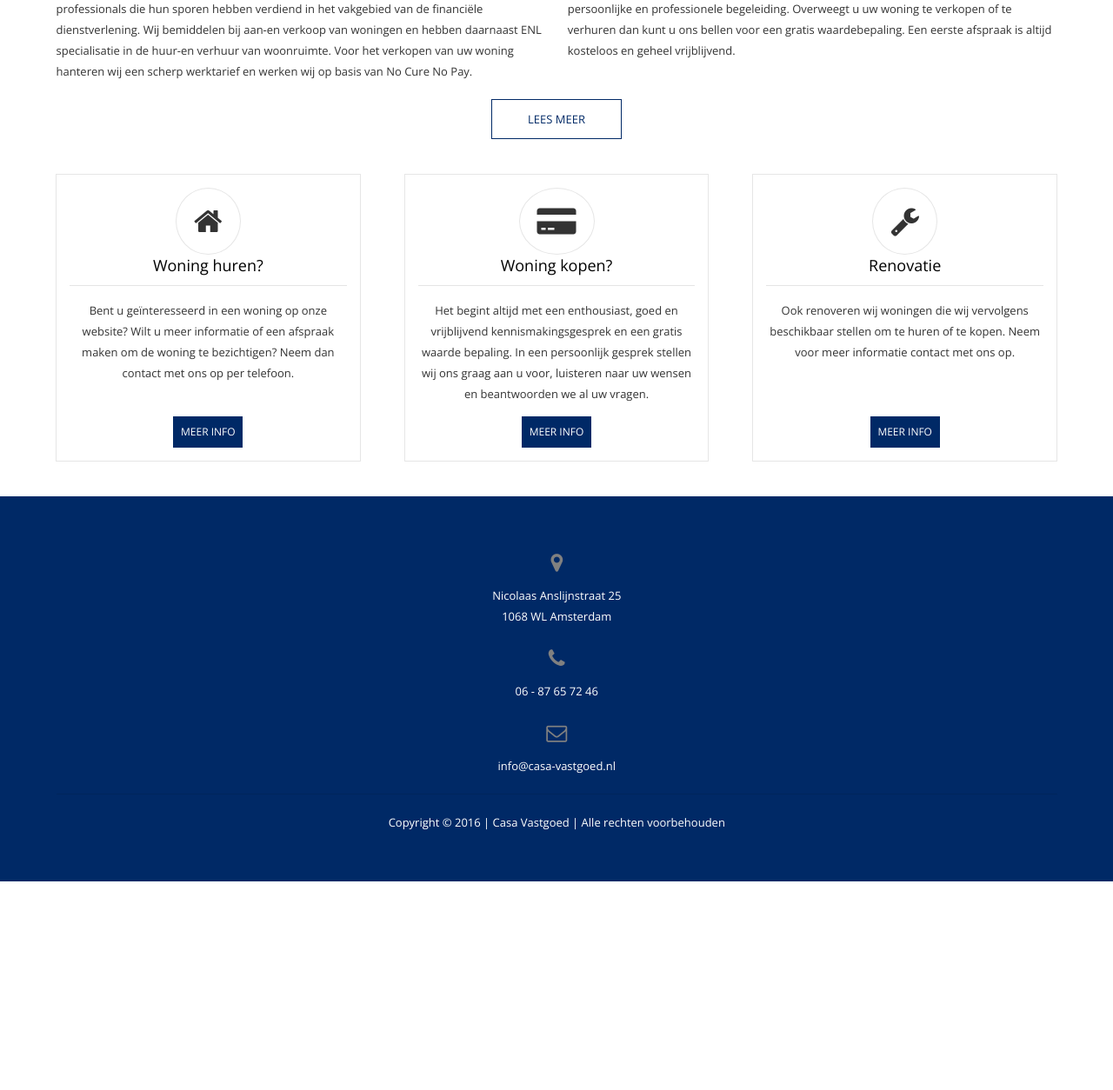
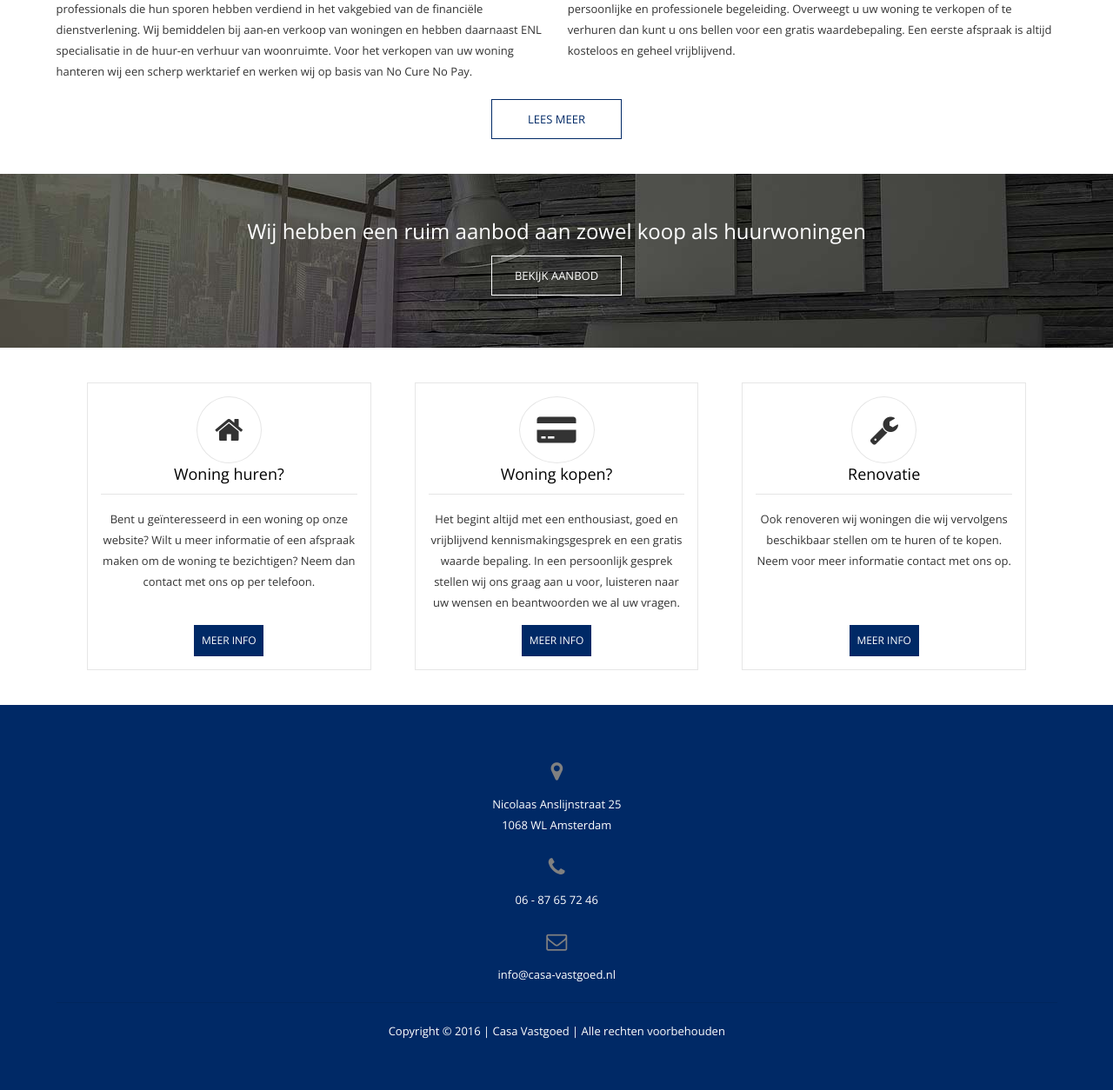
Before and after one commit to Richinel/casavastgoed_git, a PHP site: page / in a window 1280 px wide. Shown: the part 538-1792 px from the top of the page at 87% size. Before the commit the page ends 1552 px from the top, so only its background shows below. Run offline with PHP 8.4, Linux system fonts and the light colour scheme.

Commit message:
End of the day commit (Desktop)

```diff
--- a/assets/css/main.css
+++ b/assets/css/main.css
@@ -33,6 +33,20 @@ a:hover {
 .btn:hover {
   background-color: #002966;
   color: white;
+}
+.btn_white {
+  border: 1px solid white;
+  max-width: 150px;
+  width: 90%;
+  padding: 10px 0;
+  text-align: center;
+  text-transform: uppercase;
+  color: white;
+  transition: 75ms ease-in;
+}
+.btn_white:hover {
+  background-color: white;
+  color: black;
 }
 .btn-sm {
   padding: 5px 0;
@@ -128,8 +142,22 @@ a:hover {
 .main_info .wrapper .btn {
   margin: 20px auto 0px auto;
 }
+.contact_div {
+  background: url('../images/realestate.jpg');
+  background-size: 100%;
+  background-position: center center;
+  min-height: 200px;
+  padding: 50px 0;
+}
+.contact_div .wrapper h3 {
+  color: white;
+  text-align: center;
+}
+.contact_div .wrapper .btn_white {
+  margin: auto;
+}
 .information_blocks {
-  padding-bottom: 40px;
+  padding: 40px;
 }
 .information_blocks .wrapper .row {
   margin: 0 !important;
@@ -184,13 +212,6 @@ footer .wrapper h3 {
 footer .wrapper hr {
   margin: 20px 0;
 }
-.offers {
-  border-top: 1px solid #e6e6e6;
-  padding: 40px 0;
-}
-.offers .wrapper .btn {
-  margin: auto;
-}
 @media screen and (max-width: 950px) {
   .nav .wrapper img {
     display: block;
--- a/assets/css/main.less
+++ b/assets/css/main.less
@@ -43,6 +43,22 @@ a {
 	&:hover {
 		background-color: @darkblue;
 		color: white;
+	}
+}
+
+.btn_white {
+	border: 1px solid white;
+	max-width: 150px;
+	width: 90%;
+	padding: 10px 0;
+	text-align: center;
+	text-transform: uppercase;
+	color: white;
+	transition: 75ms ease-in;
+
+	&:hover {
+		background-color: white;
+		color: black;
 	}
 }
 
@@ -162,10 +178,30 @@ a {
 	}
 }
 
-.information_blocks {
-	padding-bottom: 40px;
+.contact_div {
+	background: url('../images/realestate.jpg');
+	background-size: 100%;
+	background-position: center center;
+	min-height: 200px;
+	padding: 50px 0;
 
 	.wrapper {
+		h3 {
+			color: white;
+			text-align: center;
+		}
+
+		.btn_white {
+			margin: auto;
+		}
+	}
+}
+
+.information_blocks {
+	padding: 40px;
+
+	.wrapper {
+
 		.row {
 			margin: 0 !important;
 
@@ -233,18 +269,6 @@ footer {
 	}
 }
 
-.offers {
-	border-top: 1px solid @grey;
-	padding: 40px 0;
-
-	.wrapper {
-
-		.btn {
-			margin: auto;
-		}
-	}
-}
-
 @media screen and (max-width: 950px) {
 	.nav {
 		.wrapper {
--- a/index.php
+++ b/index.php
@@ -25,6 +25,16 @@
 
 			<div class="btn">
 				Lees meer
+			</div>
+		</div>
+	</div>
+
+	<div class="contact_div">
+		<div class="wrapper">
+			<h3>Wij hebben een ruim aanbod aan zowel koop als huurwoningen</h3>
+
+			<div class="btn_white">
+				Bekijk aanbod
 			</div>
 		</div>
 	</div>
```
Also changed, not shown: assets/images/realestate.jpg.
